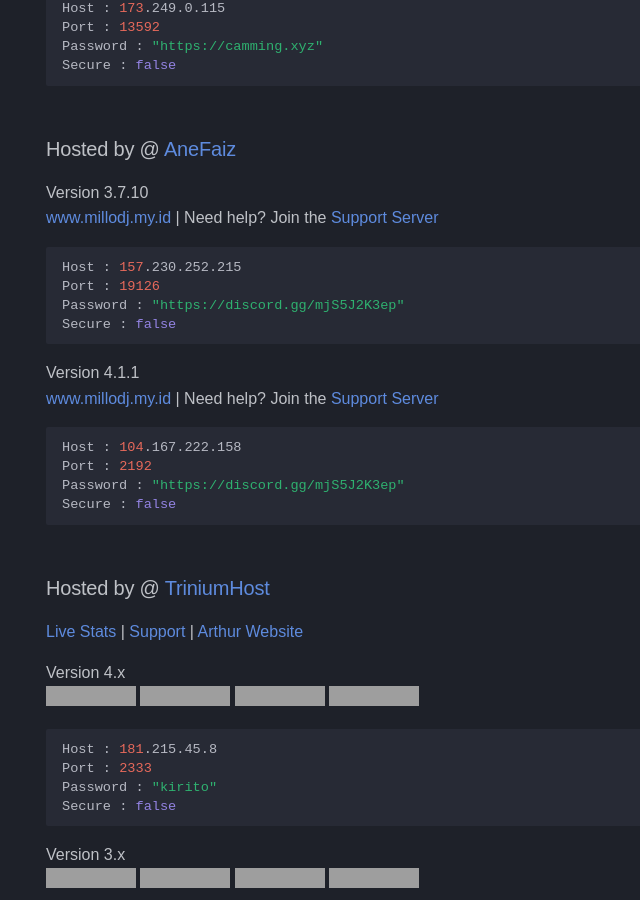
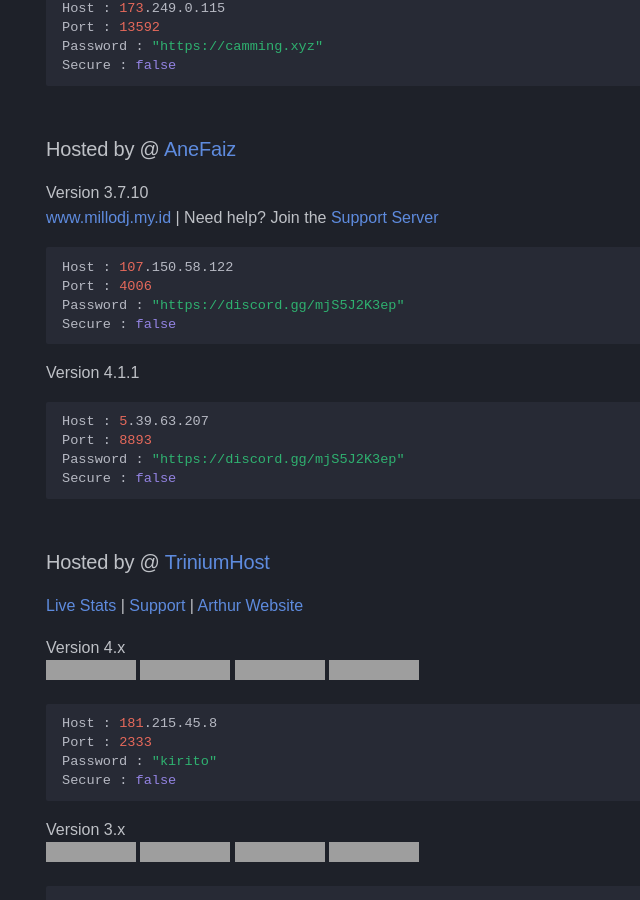
Before and after one commit to DarrenOfficial/lavalink-list, an MkDocs documentation site: the page built from docs/NoSSL/Lavalink-NonSSL.md, in a window 1280 px wide and 900 px high, scrolled down 1405 px, cut to the strip 0-900 px from the top of the window. Shown: the whole strip, without its empty margins (0-640 px from the left). Built offline with MkDocs 1.6.1 and Material for MkDocs 9.7.7, drawn with Linux system fonts in a browser that asks for light colours; some web fonts are replaced; comment, search, counter and statistics services are not loaded; a style sheet for code colours, icons or effects is not loaded; grey boxes are pictures that could not be loaded.

Commit message:
Update Lavalink-NonSSL.md (#744)

````diff
--- a/docs/NoSSL/Lavalink-NonSSL.md
+++ b/docs/NoSSL/Lavalink-NonSSL.md
@@ -75,16 +75,15 @@ Secure : false
 Version 3.7.10 <br />
 [www.millodj.my.id](https://millodj.my.id) | Need help? Join the [Support Server](https://discord.gg/mjS5J2K3ep)
 ```bash
-Host : 157.230.252.215
-Port : 19126
+Host : 107.150.58.122
+Port : 4006
 Password : "https://discord.gg/mjS5J2K3ep"
 Secure : false
 ```
 Version 4.1.1 <br />
-[www.millodj.my.id](https://millodj.my.id) | Need help? Join the [Support Server](https://discord.gg/mjS5J2K3ep)
 ```bash
-Host : 104.167.222.158
-Port : 2192
+Host : 5.39.63.207
+Port : 8893
 Password : "https://discord.gg/mjS5J2K3ep"
 Secure : false
 ```
````
